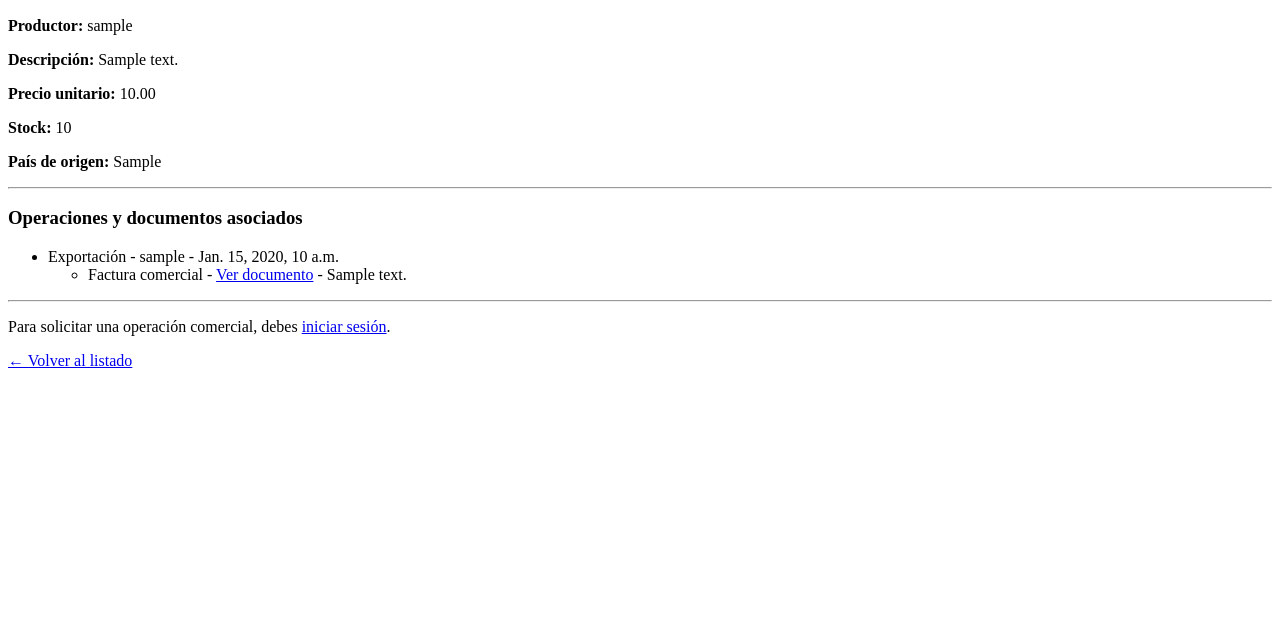
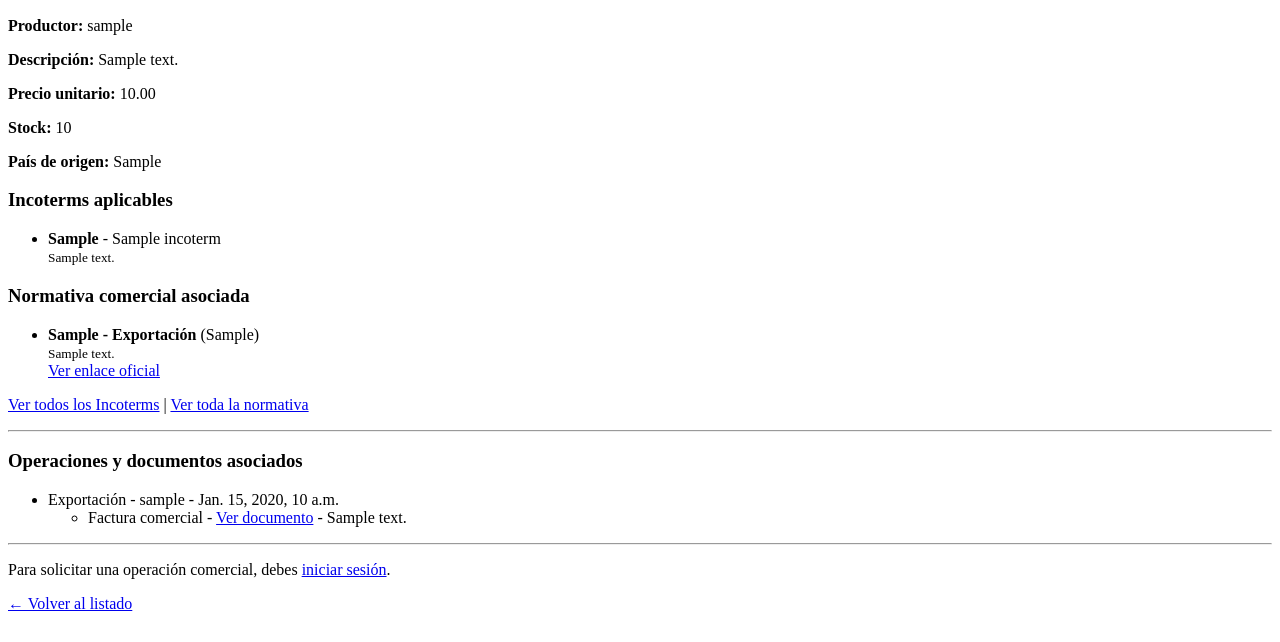
Before and after one commit to gcarrillov/Puerto-Cosecha, a Django app: page /producto/1/ in a window 1280 px wide. Shown: the part 158-800 px from the top of the page. Run offline with Django 5.2, Linux system fonts and the light colour scheme; tables that the repository leaves empty hold one stand-in row (values such as "Sample post").

Commit message:
Implementa el subsistema de Incoterms y Normativa comercial:
- Crea los modelos Incoterm y NormaComercial.
- Agrega relaciones ManyToMany entre Producto e Incoterm/NormaComercial.
- Registra los nuevos modelos en el admin de Django.
- Actualiza el detalle de producto para mostrar incoterms y normativa asociada.
- Añade vistas y URLs para /incoterms/ y /normativa/.
- Crea templates de listado para incoterms y normativa.

```diff
--- a/core/settings.py
+++ b/core/settings.py
@@ -82,7 +82,7 @@ DATABASES = {
         'USER': 'agrfsi_user',
         'PASSWORD': 'agrfsi_pass_2025',
         'HOST': 'localhost',
-        'PORT': '7777',
+        'PORT': '5432',
     }
 }
 
--- a/productos/models.py
+++ b/productos/models.py
@@ -1,5 +1,50 @@
 from django.db import models
 from usuarios.models import Usuario
+
+
+class Incoterm(models.Model):
+    codigo = models.CharField(max_length=10, unique=True)  # FOB, CIF, EXW, etc.
+    nombre = models.CharField(max_length=50)
+    descripcion = models.TextField(blank=True)
+    obligaciones_vendedor = models.TextField(blank=True)
+    obligaciones_comprador = models.TextField(blank=True)
+
+    class Meta:
+        verbose_name = "Incoterm"
+        verbose_name_plural = "Incoterms"
+        ordering = ["codigo"]
+
+    def __str__(self):
+        return f"{self.codigo} - {self.nombre}"
+
+
+class NormaComercial(models.Model):
+    TIPO_CHOICES = [
+        ("EXP", "Exportación"),
+        ("IMP", "Importación"),
+        ("AMB", "Ambos"),
+    ]
+
+    tipo = models.CharField(max_length=3, choices=TIPO_CHOICES)
+    pais = models.CharField(max_length=100)
+    categoria_producto = models.CharField(
+        max_length=100,
+        blank=True,
+        help_text="Opcional. Ej: Frutas, Granos, Café, etc."
+    )
+    descripcion = models.TextField()
+    enlace_oficial = models.URLField(blank=True)
+
+    class Meta:
+        verbose_name = "Norma comercial"
+        verbose_name_plural = "Normas comerciales"
+        ordering = ["pais", "tipo"]
+
+    def __str__(self):
+        base = f"{self.pais} - {self.get_tipo_display()}"
+        if self.categoria_producto:
+            base += f" ({self.categoria_producto})"
+        return base
 
 class Producto(models.Model):
     UNIDADES = (
@@ -28,5 +73,19 @@ class Producto(models.Model):
     es_perecible = models.BooleanField(default=True)
     fecha_registro = models.DateTimeField(auto_now_add=True)
 
+    incoterms = models.ManyToManyField(
+        Incoterm,
+        blank=True,
+        related_name="productos",
+        help_text="Incoterms aplicables a este producto"
+    )
+    normas_comerciales = models.ManyToManyField(
+        NormaComercial,
+        blank=True,
+        related_name="productos",
+        help_text="Normativa comercial asociada al producto"
+    )
+
+
     def __str__(self):
         return self.nombre
--- a/productos/urls.py
+++ b/productos/urls.py
@@ -4,6 +4,8 @@ from .views import (
     detalle_producto,
     crear_producto,
     editar_producto,
+    lista_incoterms,
+    lista_normativa,
 )
 
 urlpatterns = [
@@ -11,4 +13,8 @@ urlpatterns = [
     path('producto/<int:pk>/', detalle_producto, name='detalle_producto'),
     path('producto/nuevo/', crear_producto, name='crear_producto'),
     path('producto/<int:pk>/editar/', editar_producto, name='editar_producto'),
+
+    # Módulo Anthony
+    path('incoterms/', lista_incoterms, name='lista_incoterms'),
+    path('normativa/', lista_normativa, name='lista_normativa'),
 ]
--- a/productos/views.py
+++ b/productos/views.py
@@ -2,7 +2,7 @@ from django.shortcuts import render, get_object_or_404, redirect
 from django.contrib.auth.decorators import login_required
 from django.http import HttpResponseForbidden
 from operaciones.models import OperacionComercial
-from .models import Producto
+from .models import Producto, Incoterm, NormaComercial
 from .forms import ProductoForm
 
 
@@ -73,3 +73,30 @@ def editar_producto(request, pk):
         form = ProductoForm(instance=producto)
 
     return render(request, 'productos/form.html', {'form': form, 'accion': 'Editar'})
+def lista_incoterms(request):
+    """
+    Página de referencia general de Incoterms.
+    """
+    incoterms = Incoterm.objects.all().order_by("codigo")
+    return render(request, "productos/incoterm_list.html", {"incoterms": incoterms})
+
+
+def lista_normativa(request):
+    """
+    Página de referencia general de normativa comercial con filtros básicos.
+    """
+    pais = request.GET.get("pais", "")
+    tipo = request.GET.get("tipo", "")
+
+    normas = NormaComercial.objects.all()
+    if pais:
+        normas = normas.filter(pais__icontains=pais)
+    if tipo:
+        normas = normas.filter(tipo=tipo)
+
+    context = {
+        "normas": normas,
+        "pais": pais,
+        "tipo": tipo,
+    }
+    return render(request, "productos/norma_list.html", context)
--- a/templates/productos/detalle.html
+++ b/templates/productos/detalle.html
@@ -10,6 +10,47 @@
 <p><strong>Precio unitario:</strong> {{ producto.precio_unitario }}</p>
 <p><strong>Stock:</strong> {{ producto.stock }}</p>
 <p><strong>País de origen:</strong> {{ producto.pais_origen }}</p>
+<h3>Incoterms aplicables</h3>
+{% if producto.incoterms.all %}
+    <ul>
+        {% for inc in producto.incoterms.all %}
+            <li>
+                <strong>{{ inc.codigo }}</strong> - {{ inc.nombre }}<br>
+                <small>{{ inc.descripcion|default:"" }}</small>
+            </li>
+        {% endfor %}
+    </ul>
+{% else %}
+    <p>Este producto no tiene incoterms asociados todavía.</p>
+{% endif %}
+
+<h3>Normativa comercial asociada</h3>
+{% if producto.normas_comerciales.all %}
+    <ul>
+        {% for norma in producto.normas_comerciales.all %}
+            <li>
+                <strong>{{ norma.pais }} - {{ norma.get_tipo_display }}</strong>
+                {% if norma.categoria_producto %}
+                    ({{ norma.categoria_producto }})
+                {% endif %}
+                <br>
+                <small>{{ norma.descripcion }}</small>
+                {% if norma.enlace_oficial %}
+                    <br>
+                    <a href="{{ norma.enlace_oficial }}" target="_blank">Ver enlace oficial</a>
+                {% endif %}
+            </li>
+        {% endfor %}
+    </ul>
+{% else %}
+    <p>No se ha asociado normativa específica para este producto.</p>
+{% endif %}
+
+<p>
+    <a href="{% url 'lista_incoterms' %}">Ver todos los Incoterms</a> |
+    <a href="{% url 'lista_normativa' %}">Ver toda la normativa</a>
+</p>
+
 
 <hr>
 
```
Also changed, not shown: productos/admin.py (+15 -1 lines), templates/productos/incoterm_list.html (added, +18 -0 lines), templates/productos/norma_list.html (added, +43 -0 lines), productos/migrations/0003_incoterm_normacomercial_producto_incoterms_and_more.py (added).
